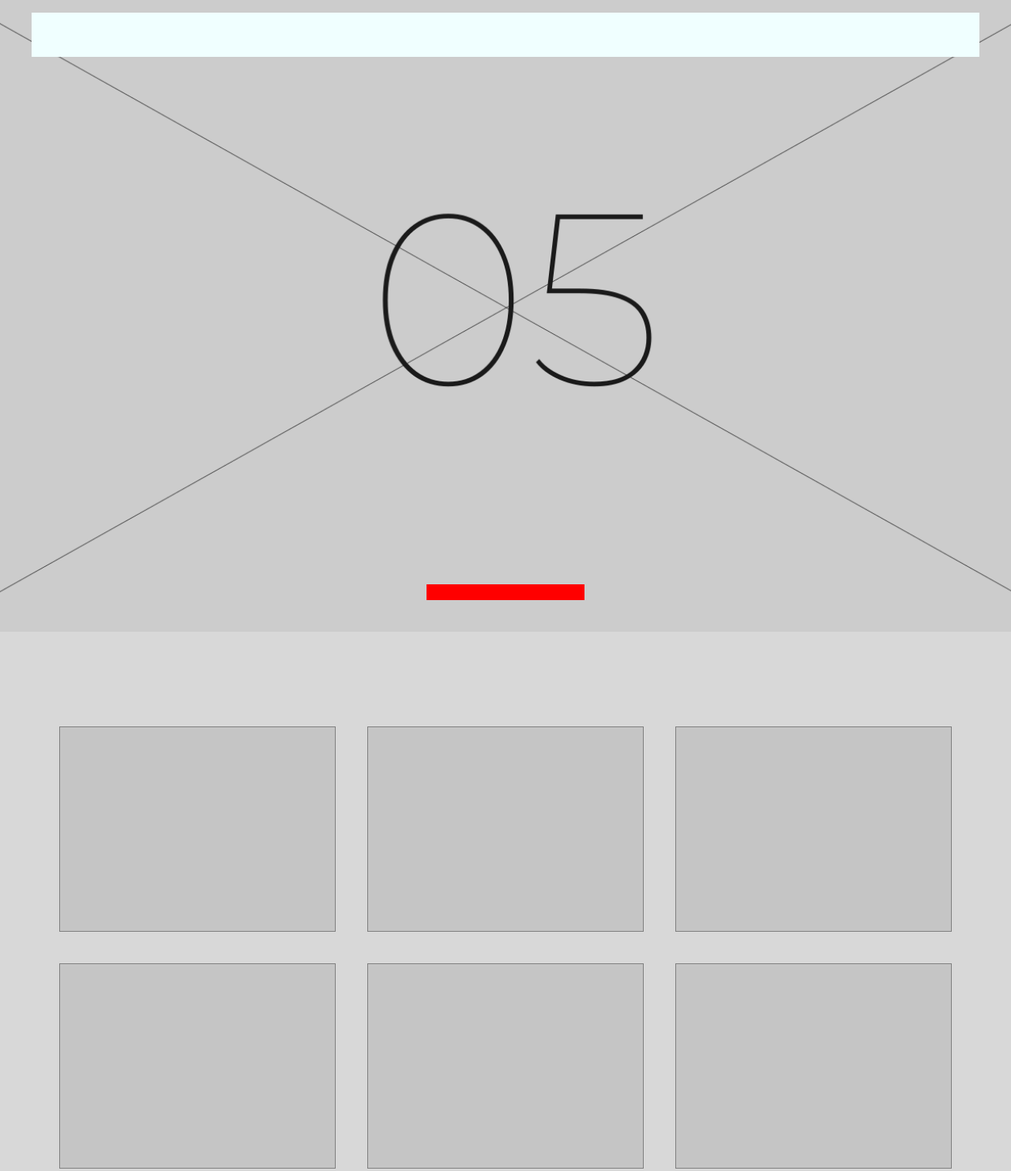
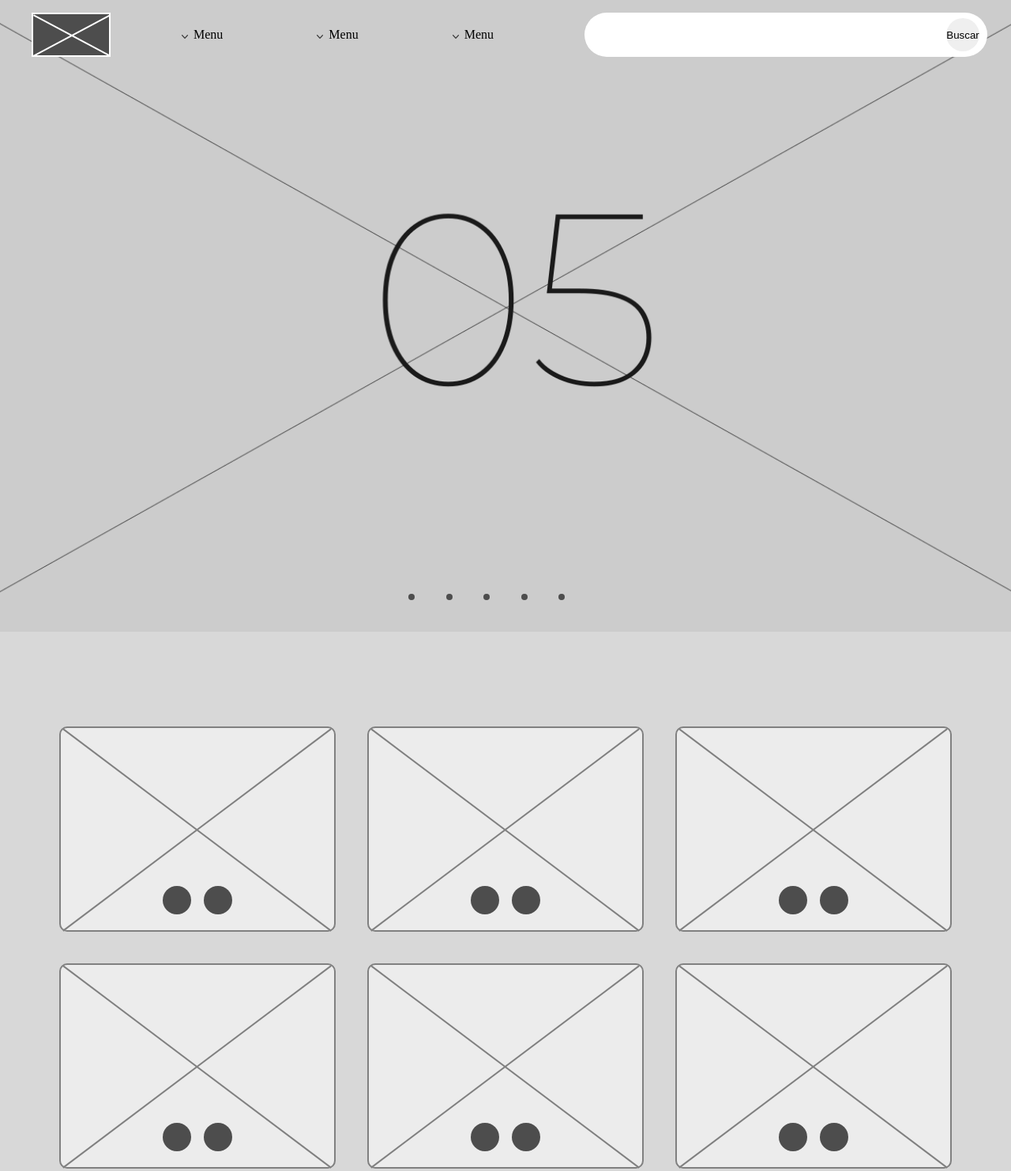
Before and after one commit to felipedemelodg/demeloapp, a plain HTML site: page index.html in a window 1280 px wide. Shown: the top 1483 px of the page at 79% size. Drawn offline with Linux system fonts and the light colour scheme.

Commit message:
estrutura miniaturas

```diff
--- a/index.html
+++ b/index.html
@@ -4,34 +4,39 @@
 <head>
     <meta charset="UTF-8">
     <meta name="viewport" content="width=device-width, initial-scale=1.0">
-    <title>Título do Seu Site</title>
+    <title>de Mello</title>
     <link rel="stylesheet" href="src/css/base/cores.css">
     <link rel="stylesheet" href="src/css/base/larguras.css">
     <link rel="stylesheet" href="src/css/base/reset.css">
     <link rel="stylesheet" href="src/css/layout/apresentacao.css">
     <link rel="stylesheet" href="src/css/layout/conteudo.css">
-    <link rel="stylesheet" href="src/css/componentes/miniatura.css">
+    <link rel="stylesheet" href="src/css/componentes/cards.css">
+    <link rel="stylesheet" href="src/css/componentes/botoes.css">
+    <link rel="stylesheet" href="src/css/componentes/menus.css">
+    <link rel="stylesheet" href="src/css/componentes/formularios.css">
+    <link rel="stylesheet" href="src/css/componentes/sliders.css">
     <link rel="stylesheet" href="src/css/layout/rodape.css">
 </head>
-    <style>
-        body{
-            display: flex;
-            flex-direction: column;
-        }
-    </style>
+<style>
+    body {
+        display: flex;
+        flex-direction: column;
+    }
+</style>
+
 <body>
     <header id="apresentacao">
         <nav id="navegacao">
-            <!-- <img src="" alt="" id="logoNavegacao">
+            <div id="logoNavegacao"></div>
             <ul id="menuNavegacao">
                 <li class="menuBotao"><a href="#">Menu</a> </li>
                 <li class="menuBotao"><a href="#">Menu</a> </li>
                 <li class="menuBotao"><a href="#">Menu</a> </li>
             </ul>
-            <form id="formularioDeBusca">
+            <form id="formularioDeBusca" >
                 <input type="text" id="campoDeBusca">
                 <button id="botaoBuscar">Buscar</button>
-            </form> -->
+            </form>
         </nav>
         <section id="sliders">
             <section id="listaDeImagens">
@@ -51,13 +56,13 @@
         </section>
     </header>
     <main id="conteudo">
-        <section id="miniaturas">
-            <section class="miniatura"></section>
-            <section class="miniatura"></section>
-            <section class="miniatura"></section>
-            <section class="miniatura"></section>
-            <section class="miniatura"></section>
-            <section class="miniatura"></section>
+        <section id="gradeDeCards">
+            <section class="card"><div class="interacao"><button class="botaoFavorito"></button> <button class="botaoGostei"></button></div></section>
+            <section class="card"><div class="interacao"><button class="botaoFavorito"></button> <button class="botaoGostei"></button></div></section>
+            <section class="card"><div class="interacao"><button class="botaoFavorito"></button> <button class="botaoGostei"></button></div></section>
+            <section class="card"><div class="interacao"><button class="botaoFavorito"></button> <button class="botaoGostei"></button></div></section>
+            <section class="card"><div class="interacao"><button class="botaoFavorito"></button> <button class="botaoGostei"></button></div></section>
+            <section class="card"><div class="interacao"><button class="botaoFavorito"></button> <button class="botaoGostei"></button></div></section>
         </section>
     </main>
     <footer id="rodape"></footer>
--- a/src/css/base/cores.css
+++ b/src/css/base/cores.css
@@ -4,6 +4,6 @@
     --cor-tercearia:rgb(185, 185, 185);
     --fundo-apresentacao:rgb(204,204,204);
     --fundo-conteudo:rgb(216,216,216);
-    --fundo-miniatura:#c5c5c5;
+    --fundo-miniatura:#ececec;
     --fundo-rodape:rgb(41, 41, 41);
 }
--- /dev/null
+++ b/src/css/componentes/botoes.css
@@ -0,0 +1,63 @@
+/* --logoBotao */
+
+#logoNavegacao {
+    width: 100px;
+    height: 100%;
+    background-color: var(--cor-principal);
+    border: 2px solid white;
+    position: relative;
+    cursor: pointer;
+}
+
+#logoNavegacao::before,
+#logoNavegacao::after {
+    content: "";
+    position: absolute;
+    width: 110px;
+    /* maior que a div para atravessar ela inteira */
+    height: 2px;
+    /* espessura da linha */
+    background: white;
+    top: 50%;
+    left: -6px;
+    /* ajusta a posição do início da linha */
+
+}
+
+#logoNavegacao::before {
+    transform: rotate(332deg);
+
+}
+
+#logoNavegacao::after {
+    transform: rotate(-332deg);
+
+}
+
+
+#botaoBuscar{
+    border-radius: 50%;
+    position: relative;
+    height: 42px;
+    width: 42px;
+    z-index: 1;
+    cursor: pointer;
+    border: none;
+}
+
+.interacao{
+    width:  88px;
+    height: 36px;
+    margin-bottom: 20px;
+    display: flex;
+    justify-content: space-between;
+}
+.botaoGostei,
+.botaoFavorito{
+    width: 36px;
+    height: 100%;
+    border-radius: 36px;
+    border: none;
+    background-color: var(--cor-principal);
+    cursor: pointer;
+}
--- /dev/null
+++ b/src/css/componentes/cards.css
@@ -0,0 +1,45 @@
+#gradeDeCards{
+    /* background-color: white; */
+    width: var(--largura-maxima);
+    height: auto;
+    display: flex;
+    flex-wrap: wrap;
+    gap: 40px;
+    justify-content: center;
+}
+.card{
+    background-color: var(--fundo-miniatura);
+    width: 350px;
+    height: 260px;
+    border: 2px solid gray;
+    border-radius: 10px;
+    position: relative;
+    display: flex;
+    justify-content: center;
+    align-items: flex-end;
+
+}
+.card::before,
+.card::after {
+    content: "";
+    position: absolute;
+    width: 425px;
+    /* maior que a div para atravessar ela inteira */
+    height: 2px;
+    /* espessura da linha */
+    background: gray;
+    top: 50%;
+    left: -40px;
+    /* ajusta a posição do início da linha */
+
+}
+
+.card::before {
+    transform: rotate(323deg);
+
+}
+
+.card::after {
+    transform: rotate(-323deg);
+
+}
--- /dev/null
+++ b/src/css/componentes/formularios.css
@@ -0,0 +1,18 @@
+
+#formularioDeBusca{
+    /* background-color: var(--cor-principal); */
+    height: 100%;
+    width: 510px;
+    position: relative;
+    display: flex;
+    align-items: center;
+    justify-content: flex-end;
+}
+#campoDeBusca{
+    position: absolute;
+    left: 10px;
+    height: 100%;
+    width: 100%;
+    border-radius: 56px;
+    border: none;
+}
--- /dev/null
+++ b/src/css/componentes/menus.css
@@ -0,0 +1,33 @@
+#menuNavegacao {
+    /* background-color: var(--cor-principal); */
+    height: 100%;
+    width: 380px;
+    display: flex;
+    justify-content: space-between;
+    align-items: center;
+}
+.menuBotao{
+    list-style-image: url(../../../img/marcadorDeLista.png);
+}
+.menuBotao>a{
+    cursor: pointer;
+}
+
+
+
+#slidersNavegacao {
+    position: relative;
+    bottom: 40px;
+    height: 20px;
+    width: 200px;
+    display: flex;
+    justify-content: space-between;
+}
+.botaoDeNavegacaoDosSliders{
+    list-style-type: disc;
+    color: var(--cor-principal);
+    width: 10px;
+    height: 10px;
+    font-size: 20pt;
+    cursor: pointer;
+}
--- a/src/css/componentes/miniatura.css
+++ /dev/null
@@ -1,15 +0,0 @@
-#miniaturas{
-    /* background-color: white; */
-    width: var(--largura-maxima);
-    height: auto;
-    display: flex;
-    flex-wrap: wrap;
-    gap: 40px;
-    justify-content: center;
-}
-.miniatura{
-    background-color: var(--fundo-miniatura);
-    width: 350px;
-    height: 260px;
-    border: 1px solid gray;
-}
--- /dev/null
+++ b/src/css/componentes/sliders.css
@@ -0,0 +1,23 @@
+#sliders {
+    width: 100vw;
+    display: flex;
+    justify-content: center;
+    align-items: center;
+    flex-direction: column;
+}
+
+#listaDeImagens {
+    position: relative;
+    width: 100%;
+    height: 100vh;
+    overflow: hidden;
+}
+
+#listaDeImagens>img {
+    position: absolute;
+    top: 0;
+    left: 0;
+    width: 100%;
+    height: 100%;
+    object-fit: cover;
+}
--- a/src/css/layout/apresentacao.css
+++ b/src/css/layout/apresentacao.css
@@ -7,45 +7,12 @@
 }
 
 #navegacao {
-    background-color: azure;
     height: 56px;
     width: var(--largura-maxima);
     position: fixed;
     top: 16px;
     z-index: 1;
+    display: flex;
+    align-items: center;
+    justify-content: space-between;
 }
-
-#sliders {
-    width: 100vw;
-    display: flex;
-    justify-content: center;
-    align-items: center;
-    flex-direction: column;
-}
-
-#listaDeImagens {
-    position: relative;
-    width: 100%;
-    /* <-- NÃO usa 100vw */
-    height: 100vh;
-    overflow: hidden;
-}
-
-#listaDeImagens>img {
-    position: absolute;
-    top: 0;
-    left: 0;
-    width: 100%;
-    height: 100%;
-    object-fit: cover;
-}
-
-#slidersNavegacao {
-
-    position: relative;
-    bottom: 40px;
-    /* z-index: 1; */
-    height: 20px;
-    width: 200px;
-    background-color: red;
-}
```
Also changed, not shown: img/marcadorDeLista.png (added).
